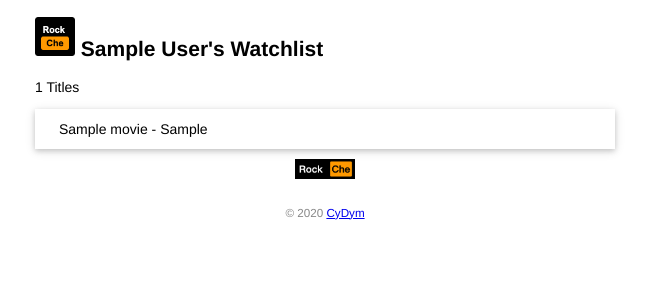
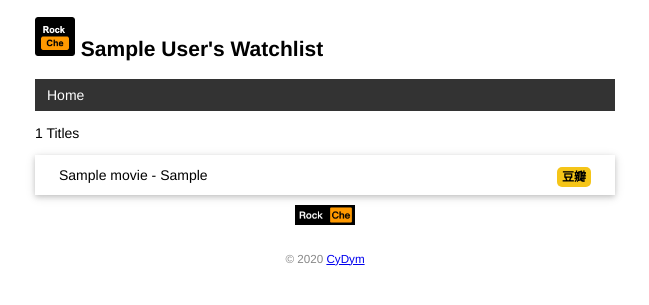
Before and after one commit to CrDym/watchlist, a Flask app: page / in a window 1280 px wide. Shown: the top 305 px of the page, without its empty margins (315-964 px from the left). Run offline with Flask 2, Linux system fonts and the light colour scheme; tables that the repository leaves empty hold one stand-in row (values such as "Sample post").

Commit message:
add: base template and error template

```diff
--- a/app.py
+++ b/app.py
@@ -74,8 +74,29 @@ class Movie(db.Model):
     year = db.Column(db.String(4))  # 电影年份
 
 
+@app.context_processor
+def inject_user():
+    user = User.query.first()
+    return dict(user=user)   # 需要返回字典，等同于 return {'user':user}
+
+
+@app.errorhandler(400)
+def page_not_found(e):
+    return render_template('400.html'), 400
+
+
+@app.errorhandler(404)
+def page_not_found(e):
+    return render_template('404.html'), 404
+
+
+@app.errorhandler(500)
+def page_not_found(e):
+    return render_template('500.html'), 500
+
+
 @app.route('/')
 def index():
     user = User.query.first()  # 读取用户记录
     movies = Movie.query.all()  # 读取所有电影记录
-    return render_template('index.html', user=user, movies=movies)
+    return render_template('index.html', movies=movies)
--- a/static/style.css
+++ b/static/style.css
@@ -45,3 +45,41 @@ footer {
     margin: 0 auto;
     height: 20px;
 }
+
+nav ul {
+    list-style-type: none;
+    margin: 0;
+    padding: 0;
+    overflow: hidden;
+    background-color: #333;
+}
+
+nav li {
+    float: left;
+}
+
+nav li a {
+    display: block;
+    color: white;
+    text-align: center;
+    padding: 8px 12px;
+    text-decoration: none;
+}
+
+nav li a:hover {
+    background-color: #111;
+}
+
+.float-right {
+    float: right;
+}
+
+.imdb {
+    font-size: 12px;
+    font-weight: bold;
+    color: black;
+    text-decoration: none;
+    background: #F5C518;
+    border-radius: 5px;
+    padding: 3px 5px;
+}
--- /dev/null
+++ b/templates/base.html
@@ -0,0 +1,27 @@
+<!DOCTYPE html>
+<html lang="en">
+<head>
+    {% block head %}
+    <meta charset="UTF-8">
+    <meta name="viewport" content="width=device-width, initial-scale=1.0">
+    <title>{{ user.name }}'s Watchlist</title>
+    <link rel="icon" href="{{url_for('static',filename='icon.png')}}">
+    <link rel="stylesheet" href="{{ url_for('static', filename='style.css') }}" type="text/css">
+    {% endblock %}
+</head>
+<body>
+    <h2>
+        <img alt="logo" class="logo" src="{{url_for('static',filename='images/logo.png')}}">
+        {{ user.name }}'s Watchlist
+    </h2>
+    <nav>
+        <ul>
+            <li><a href="{{ url_for('index') }}">Home</a></li>
+        </ul>
+    </nav>
+    {% block content %}{% endblock %}
+    <footer>
+        <small>&copy; 2020 <a href="https://github.com/CrDym">CyDym</a></small>
+    </footer>
+</body>
+</html>
--- a/templates/index.html
+++ b/templates/index.html
@@ -1,26 +1,15 @@
-<!DOCTYPE html>
-<html lang="en">
-<head>
-    <meta charset="UTF-8">
-    <title>{{ user.name }}'s Watchlist</title>
-    <link rel="icon" href="{{url_for('static',filename='icon.png')}}">
-    <link rel="stylesheet" href="{{ url_for('static', filename='style.css') }}" type="text/css">
-</head>
-<body>
-    <h2>
-        <img alt="logo" class="logo" src="{{url_for('static',filename='images/logo.png')}}">
-        {{ user.name }}'s Watchlist
-    </h2>
-    {# 使用length 过滤器获取 movies 变量的长度 #}
-    <p>{{ movies|length }} Titles</p>
-    <ul class="movie-list">
-        {% for movie in movies %} {# 迭代 movies 变量 #}
-        <li>{{ movie.title }} - {{ movie.year }}</li> {# 等同于 movie['title'] #}
-        {% endfor %}  {# 使用 endfo 标签结束 for 语句 #}
-    </ul>
-    <img alt="logo2" class="logo2" src="{{ url_for('static', filename='images/logo2.png') }}">
-    <footer>
-        <small>&copy; 2020 <a href="https://github.com/CrDym">CyDym</a></small>
-    </footer>
-</body>
-</html>
+{% extends 'base.html' %}
+
+{% block content %}
+<p>{{ movies|length }} Titles</p>
+<ul class="movie-list">
+    {% for movie in movies %}
+    <li>{{ movie.title }} - {{ movie.year }}
+        <span class="float-right">
+            <a class="imdb" href="https://movie.douban.com/subject_search?search_text={{ movie.title }}" target="_blank" title="Find this movie on douban.com">豆瓣</a>
+        </span>
+    </li>
+    {% endfor %}
+</ul>
+<img alt="logo2" class="logo2" src="{{ url_for('static', filename='images/logo2.png') }}" title="Rock～is～God！">
+{% endblock %}
```
Also changed, not shown: templates/400.html (added, +12 -0 lines), templates/404.html (added, +12 -0 lines), templates/500.html (added, +12 -0 lines).
